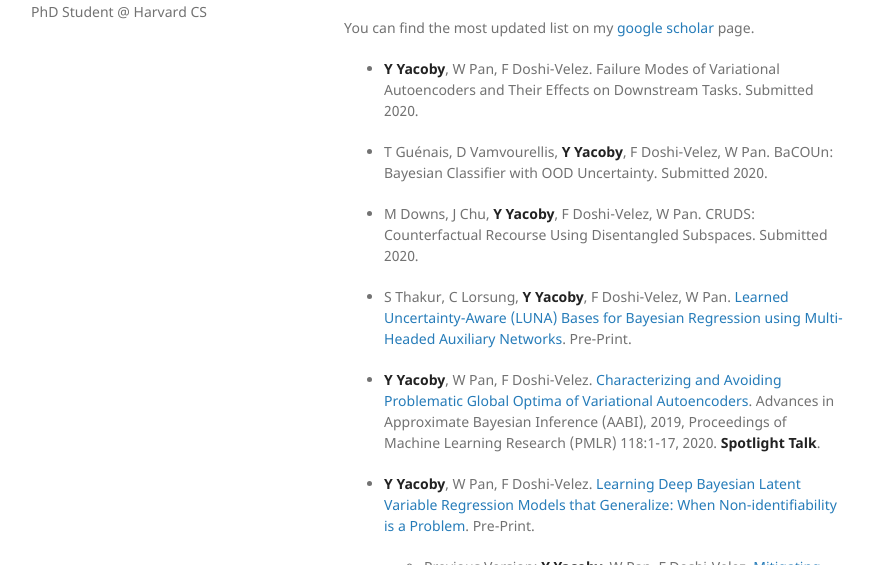
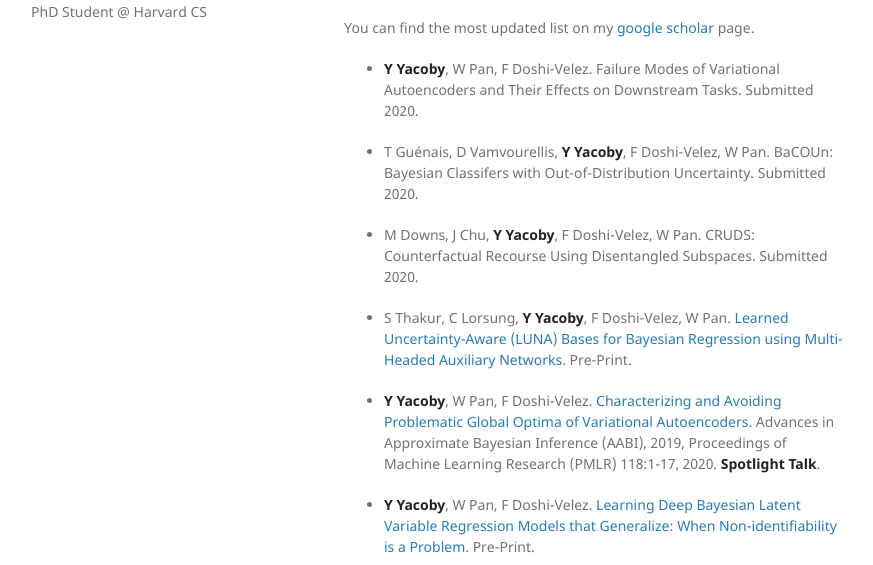
Before and after one commit to yanivyacoby/yanivyacoby.github.io, a Jekyll site: the page built from index.md, in a window 1280 px wide and 900 px high, cut to the strip 335-900 px from the top of the window. Shown: the whole strip, without its empty margins (226-1099 px from the left). Built offline with Jekyll 4.4.1, drawn with Linux system fonts in a browser that asks for light colours; our own code applies the rules of GitHub Pages for plain Markdown files.

Commit message:
Update index.md

```diff
--- a/index.md
+++ b/index.md
@@ -24,7 +24,7 @@ You can find the most updated list on my [google scholar](https://scholar.google
 
 * **Y Yacoby**, W Pan, F Doshi-Velez. Failure Modes of Variational Autoencoders and Their Effects on Downstream Tasks. Submitted 2020.
 
-* T Guénais, D Vamvourellis, **Y Yacoby**, F Doshi-Velez, W Pan. BaCOUn: Bayesian Classifier with OOD Uncertainty. Submitted 2020.
+* T Guénais, D Vamvourellis, **Y Yacoby**, F Doshi-Velez, W Pan. BaCOUn: Bayesian Classifers with Out-of-Distribution Uncertainty. Submitted 2020.
 
 * M Downs, J Chu, **Y Yacoby**, F Doshi-Velez, W Pan. CRUDS: Counterfactual Recourse Using Disentangled Subspaces. Submitted 2020.
 
```
